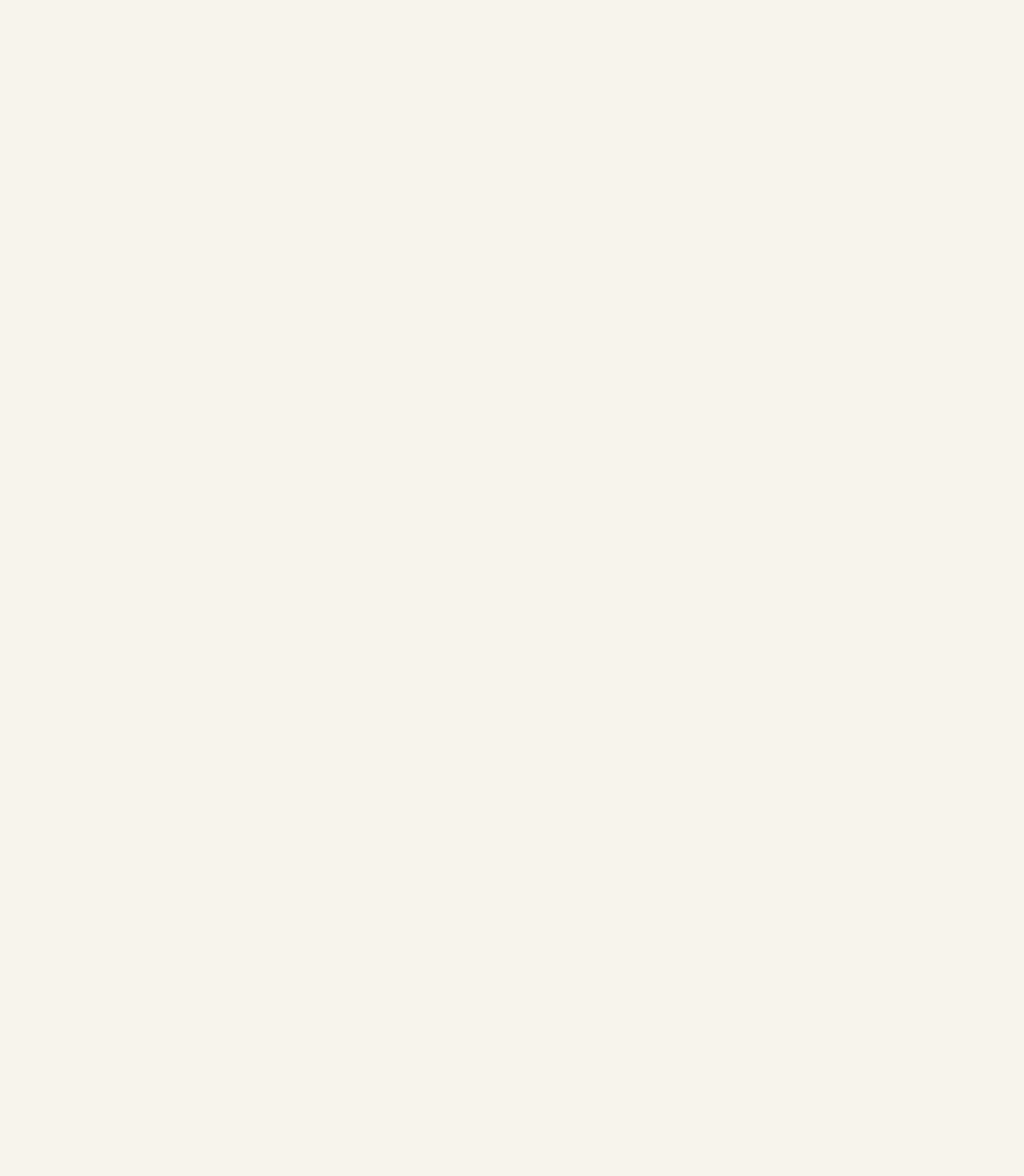
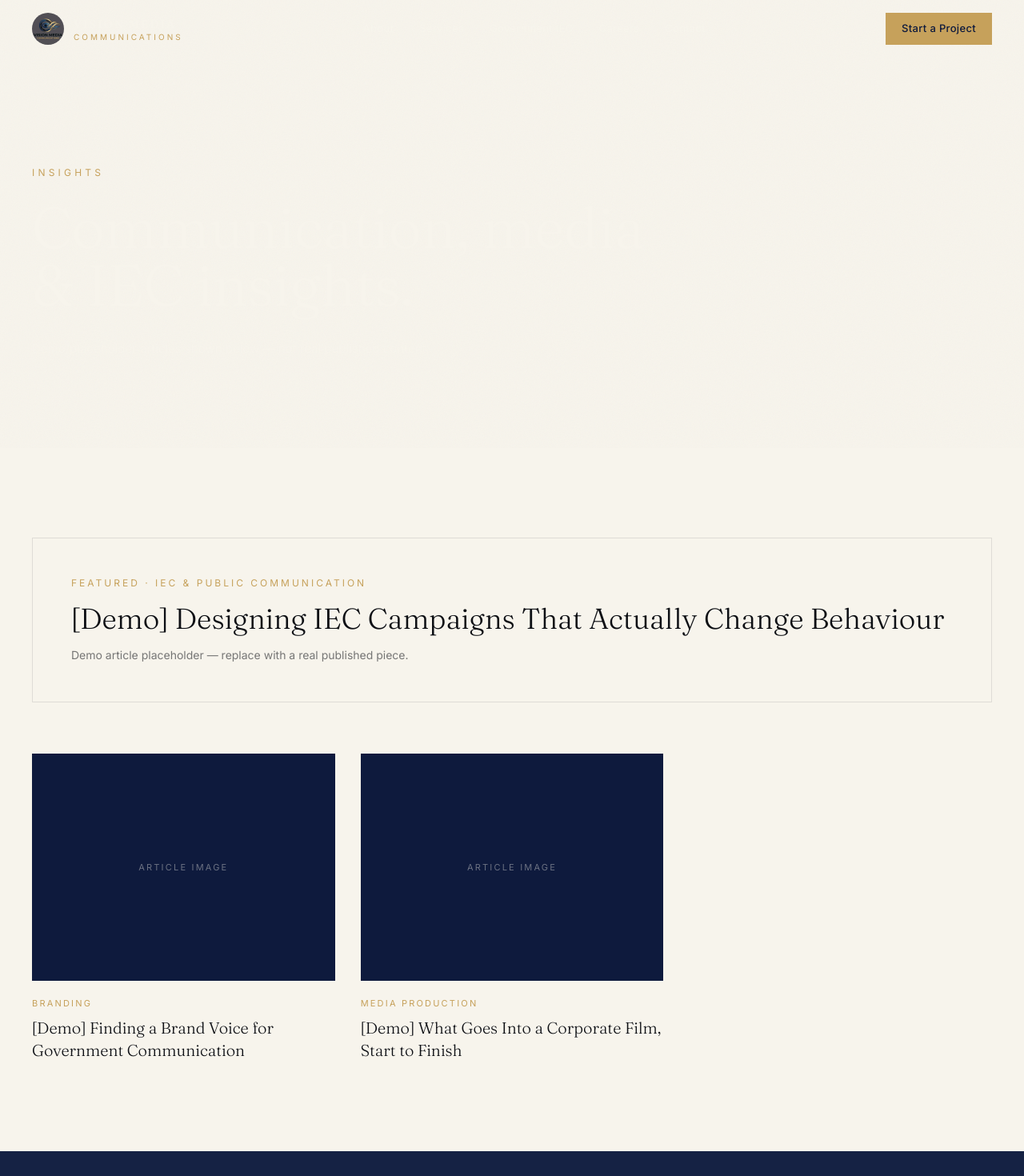
Before and after one commit to winodinfospace-official/VMCommunications, a Next.js app: page /blog/1 in a window 1280 px wide. Before the commit this address had no page. Shown: the top 1470 px of the page at 80% size. Before the commit the page ends 800 px from the top, so only its background shows below. Built offline with nearby package versions, Linux system fonts and the light colour scheme.

Commit message:
Refactor blog page component and metadata
Refactor BlogDetailPage to BlogPage and update rendering logic.

```diff
--- a/app/blog/[slug]/page.tsx
+++ b/app/blog/[slug]/page.tsx
@@ -1,29 +1,51 @@
-import { notFound } from "next/navigation";
+import type { Metadata } from "next";
 import Link from "next/link";
+import PageHero from "@/components/sections/PageHero";
+import Reveal from "@/components/ui/Reveal";
 import { blogPosts } from "@/data/blog";
-import Reveal from "@/components/ui/Reveal";
 
-export function generateStaticParams() {
-  return blogPosts.map((p) => ({ slug: p.slug }));
-}
+export const metadata: Metadata = { title: "Blog — Vision Media Communications" };
 
-export default function BlogDetailPage({ params }: { params: { slug: string } }) {
-  const post = blogPosts.find((p) => p.slug === params.slug);
-  if (!post) notFound();
+export default function BlogPage() {
+  const [featured, ...rest] = blogPosts;
 
   return (
-    <section className="hero-bg grain relative pt-44 pb-28">
-      <div className="max-w-3xl mx-auto px-6 lg:px-10">
-        <Reveal>
-          <Link href="/blog" className="text-gold text-xs tracking-[0.2em]">← BACK TO BLOG</Link>
-          <p className="text-gold text-xs tracking-[0.35em] mt-8 mb-4">{post.category.toUpperCase()}</p>
-          <h1 className="font-display text-ivory text-3xl lg:text-5xl font-light leading-tight">{post.title}</h1>
-          <div className="aspect-[16/7] bg-navy border border-ivory/10 mt-10 flex items-center justify-center">
-            <p className="text-ivory/40 text-xs tracking-[0.2em]">ARTICLE IMAGE</p>
+    <>
+      <PageHero
+        eyebrow="INSIGHTS"
+        title="Communication, media & IEC insights."
+        description="Demo/placeholder articles shown below — not real published content."
+      />
+
+      <section className="bg-ivory py-20 lg:py-28">
+        <div className="max-w-7xl mx-auto px-6 lg:px-10">
+          {featured && (
+            <Reveal>
+              <Link href={`/blog/${featured.slug}`} className="block group mb-16 border border-ink/10 p-8 lg:p-12">
+                <p className="text-gold text-xs tracking-[0.25em] mb-4">FEATURED · {featured.category.toUpperCase()}</p>
+                <h2 className="font-display text-3xl lg:text-4xl text-ink font-light group-hover:opacity-70 transition-opacity">
+                  {featured.title}
+                </h2>
+                <p className="text-ink/55 text-sm mt-4 max-w-xl">{featured.excerpt}</p>
+              </Link>
+            </Reveal>
+          )}
+
+          <div className="grid md:grid-cols-3 gap-8">
+            {rest.map((post, i) => (
+              <Reveal key={post.slug} delay={i * 80}>
+                <Link href={`/blog/${post.slug}`} className="block group">
+                  <div className="aspect-[4/3] bg-navy mb-5 flex items-center justify-center">
+                    <p className="text-ivory/40 text-[11px] tracking-[0.2em]">ARTICLE IMAGE</p>
+                  </div>
+                  <p className="text-gold text-[11px] tracking-[0.2em] mb-2">{post.category.toUpperCase()}</p>
+                  <h3 className="font-display text-xl text-ink font-light group-hover:opacity-70 transition-opacity">{post.title}</h3>
+                </Link>
+              </Reveal>
+            ))}
           </div>
-          <p className="text-ivory/65 leading-relaxed mt-10">{post.content}</p>
-        </Reveal>
-      </div>
-    </section>
+        </div>
+      </section>
+    </>
   );
 }
```
